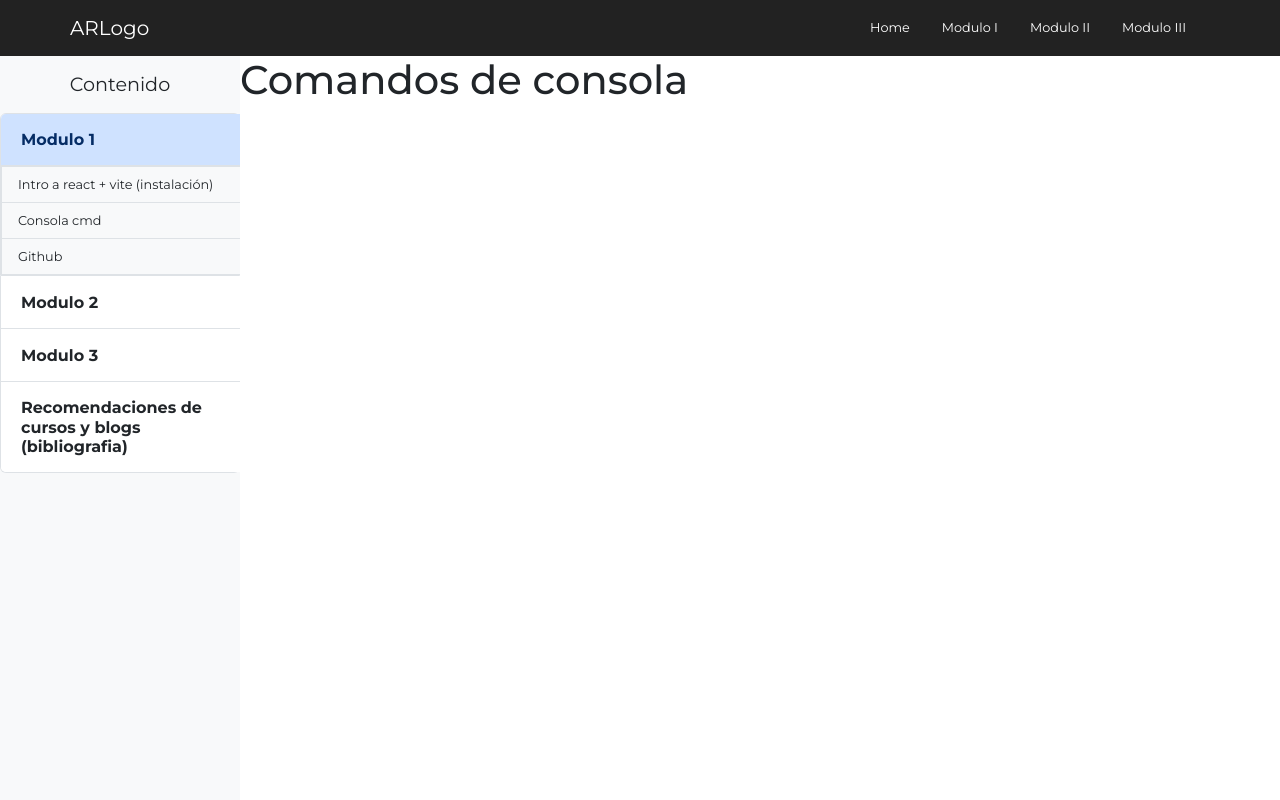
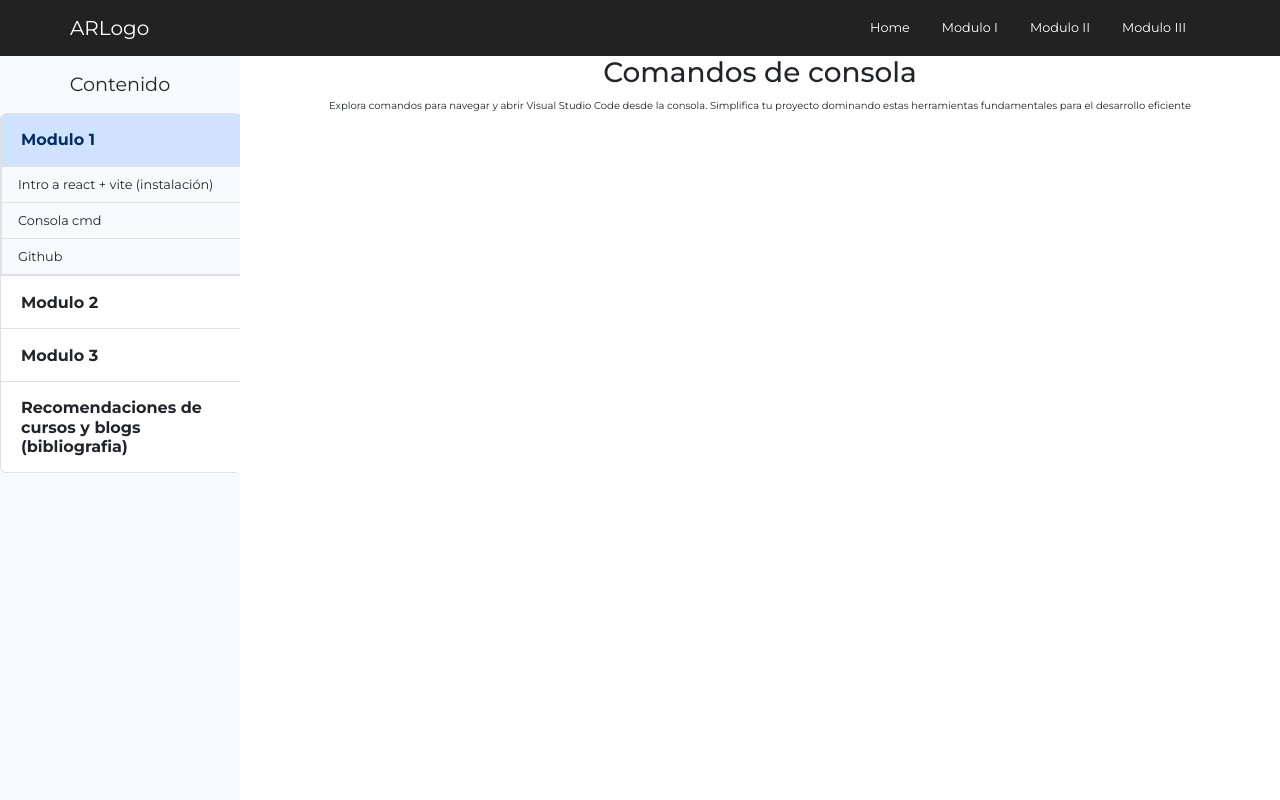
Before and after one commit to Fsalasgit/atomicReact, a React (Vite) app: page /console in a window 1280 px wide. Shown: the top 800 px of the page. Built offline with nearby package versions, Linux system fonts and the light colour scheme.

Commit message:
se actualiza la incorporacion del sidebar

```diff
--- a/src/component/organims/Sidebar/Sidebar.css
+++ b/src/component/organims/Sidebar/Sidebar.css
@@ -1,6 +1,6 @@
 body {
     overflow-x: hidden;
-    font-size: 2rem;
+    /* font-size: 2rem; */
 }
 
 .accordion-body {
--- a/src/pages/Console.jsx
+++ b/src/pages/Console.jsx
@@ -2,8 +2,10 @@ import React from 'react'
 
 const Console = () => {
   return (
-    <div>
-        <h1>Comandos de consola</h1>
+    <div className='container text-center'>
+        <h3 className=''>Comandos de consola</h3>
+        <p>Explora comandos para navegar y abrir Visual Studio Code desde la consola. Simplifica tu proyecto dominando estas herramientas fundamentales para el desarrollo eficiente
+        </p>
     </div>
   )
 }
```
